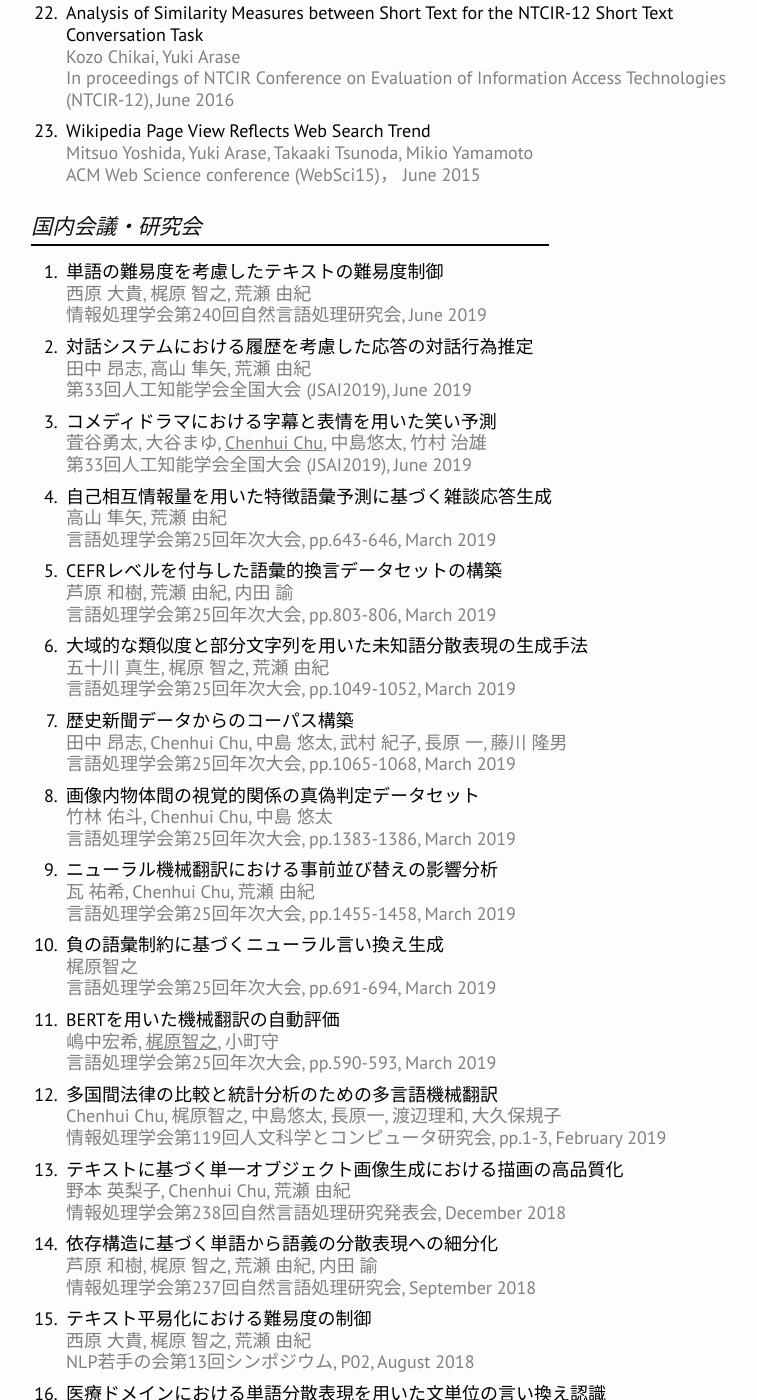
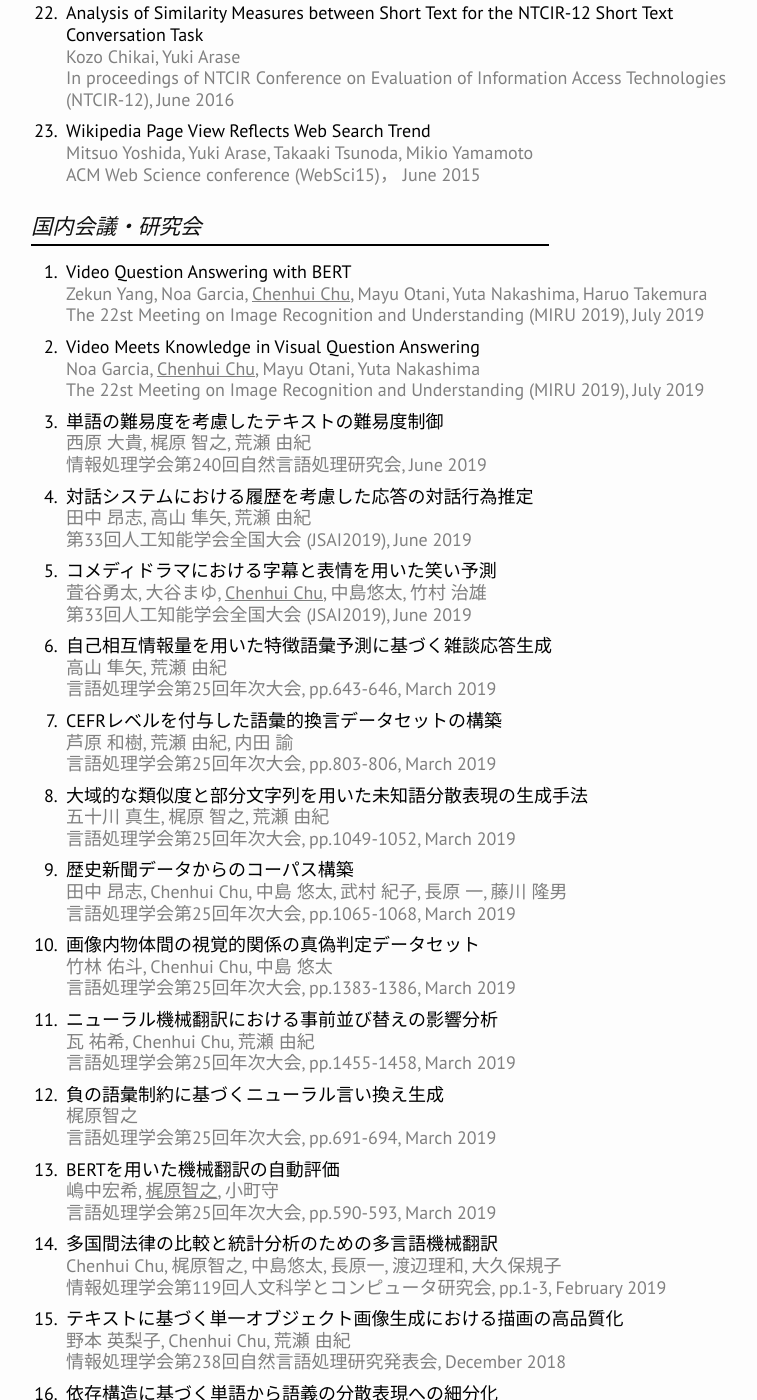
Before and after one commit to nlp-arase/nlp-arase.github.io, a Jekyll site: the page built from publication.md, in a window 1280 px wide and 1400 px high, scrolled down 3371 px. Shown: the whole window, without its empty margins (239-996 px from the left). Built offline with Jekyll 4.4.1, drawn with Linux system fonts in a browser that asks for light colours; nearby versions of some CDN libraries; some of the changed text lies outside the part shown.

Commit message:
Update domesticConferenceProceedings.yaml

```diff
--- a/_data/domesticConferenceProceedings.yaml
+++ b/_data/domesticConferenceProceedings.yaml
@@ -1,3 +1,13 @@
+- authors: Zekun Yang, Noa Garcia, <u>Chenhui Chu</u>, Mayu Otani, Yuta Nakashima, Haruo Takemura
+  title: Video Question Answering with BERT
+  info: The 22st Meeting on Image Recognition and Understanding (MIRU 2019), July 2019
+  lang: ja
+
+- authors: Noa Garcia, <u>Chenhui Chu</u>, Mayu Otani, Yuta Nakashima
+  title: Video Meets Knowledge in Visual Question Answering
+  info: The 22st Meeting on Image Recognition and Understanding (MIRU 2019), July 2019
+  lang: ja
+
 - authors: 西原 大貴, 梶原 智之, 荒瀬 由紀
   title: 単語の難易度を考慮したテキストの難易度制御
   info: 情報処理学会第240回自然言語処理研究会, June 2019
@@ -77,9 +87,14 @@
   info: NLP若手の会第13回シンポジウム, P06, August 2018
   lang: ja
 
-- authors: 嶋中 宏希, 梶原 智之, 小町 守
+- authors: 嶋中 宏希, <u>梶原 智之</u>, 小町 守
   title: "RUSE: 文の分散表現を用いた回帰モデルによる機械翻訳の自動評価"
   info: NLP若手の会第13回シンポジウム, P16, August 2018
+  lang: ja
+
+- authors: Mayu Otani, <u>Chenhui Chu</u>, Yuta Nakashima
+  title: Phrase Localization-based Visually Grounded Paraphrase Identification
+  info: The 21st Meeting on Image Recognition and Understanding (MIRU 2018), August 2018
   lang: ja
 
 - authors: 五十川 真生, 梶原 智之, 荒瀬 由紀
```
